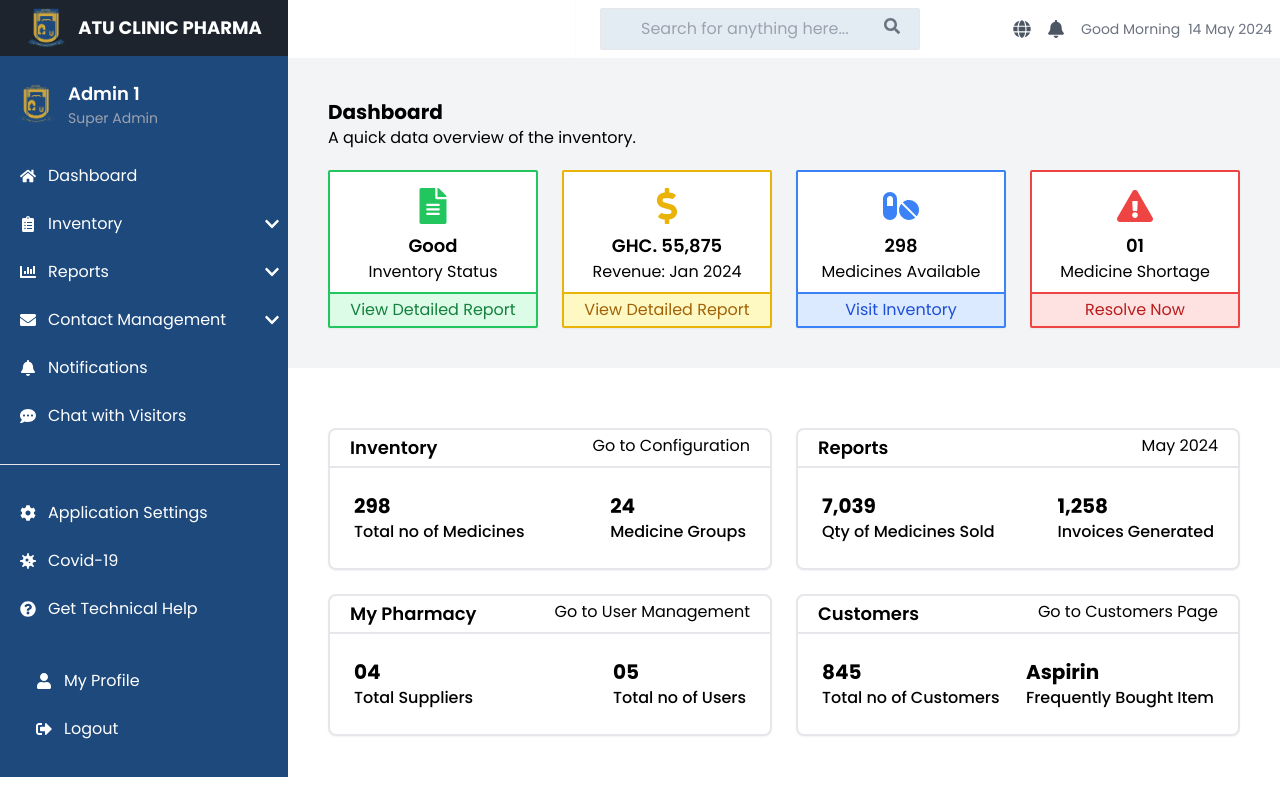
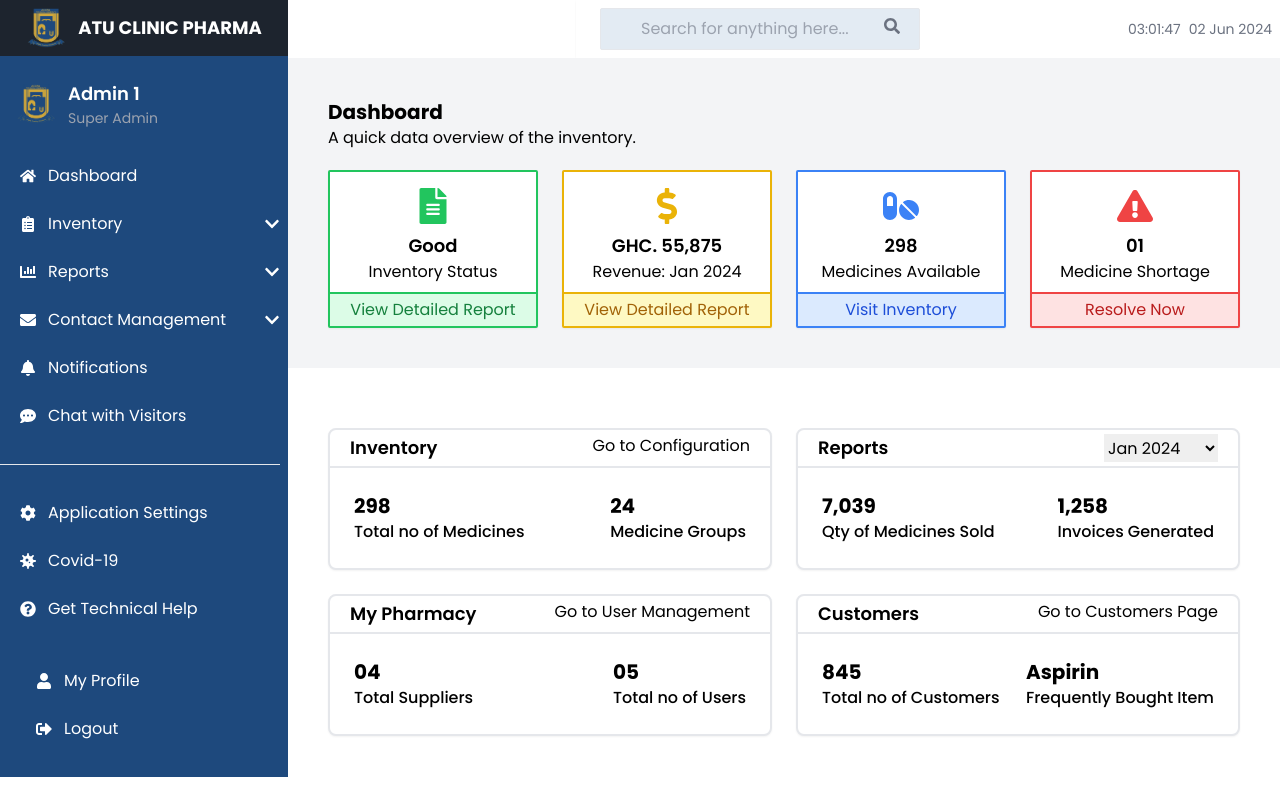
Before and after one commit to McCarthyCharles233/Final-Year-Project_Stock-Management-System, a React (Create React App) app in the folder pharmacy-management-system/: page /admin/dashboard in a window 1280 px wide. Built offline with nearby package versions, Linux system fonts and the light colour scheme.

Commit message:
tweaked the admin dashboard and navbar

```diff
--- a/pharmacy-management-system/package.json
+++ b/pharmacy-management-system/package.json
@@ -6,6 +6,7 @@
     "@testing-library/jest-dom": "^5.17.0",
     "@testing-library/react": "^13.4.0",
     "@testing-library/user-event": "^13.5.0",
+    "date-fns": "^3.6.0",
     "react": "^18.3.1",
     "react-dom": "^18.3.1",
     "react-icons": "^5.2.1",
--- a/pharmacy-management-system/src/Components/Dashboard.js
+++ b/pharmacy-management-system/src/Components/Dashboard.js
@@ -40,7 +40,7 @@ const Dashboard = () => {
             <div className="bg-white shadow-sm rounded-lg flex flex-col border-2">
                 <div className='flex justify-between border-b-2 p-1 px-5'>
                     <h3 className="text-lg font-semibold">Inventory</h3>
-                    <a >Go to Configuration</a>
+                    <a href='#'>Go to Configuration</a>
                 </div>
                 <div className='flex justify-between p-4'>
                     <div className='p-2'>
@@ -56,7 +56,20 @@ const Dashboard = () => {
             <div className="bg-white shadow-sm rounded-lg flex flex-col border-2">
                 <div className='flex justify-between border-b-2 p-1 px-5'>
                     <h3 className="text-lg font-semibold">Reports</h3>
-                    <a className="">May 2024</a>
+                    <select>
+                        <option>Jan 2024</option>
+                        <option>Feb 2024</option>
+                        <option>March 2024</option>
+                        <option>April 2024</option>
+                        <option>May 2024</option>
+                        <option>June 2024</option>
+                        <option>July 2024</option>
+                        <option>Aug 2024</option>
+                        <option>Sep 2024</option>
+                        <option>Oct 2024</option>
+                        <option>Nov 2024</option>
+                        <option>Dec 2024</option>
+                    </select>
                 </div>
                 <div className='flex justify-between p-4'>
                     <div className='p-2'>
@@ -72,7 +85,7 @@ const Dashboard = () => {
             <div className="bg-white shadow-sm rounded-lg flex flex-col border-2">
                 <div className='flex justify-between border-b-2 p-1 px-5'>
                     <h3 className="text-lg font-semibold">My Pharmacy</h3>
-                    <a className="">Go to User Management</a>
+                    <a href='#' className="">Go to User Management</a>
                 </div>
                 <div className='flex justify-between p-4'>
                     <div className='p-2'>
@@ -88,7 +101,7 @@ const Dashboard = () => {
             <div className="bg-white shadow-sm rounded-lg flex flex-col border-2">
                 <div className='flex justify-between border-b-2 p-1 px-5'>
                     <h3 className="text-lg font-semibold">Customers</h3>
-                    <a className="">Go to Customers Page </a>
+                    <a href='#' className="">Go to Customers Page </a>
                 </div>
                 <div className='flex justify-between p-4'>
                     <div className='p-2'>
--- a/pharmacy-management-system/src/Components/Header.js
+++ b/pharmacy-management-system/src/Components/Header.js
@@ -1,8 +1,22 @@
-import React from 'react';
-import { FaSearch, FaGlobe, FaBell } from 'react-icons/fa';
-import logo from './img/logo.png';
+import React, { useEffect } from 'react';
+import { useState } from 'react';
+import { format } from 'date-fns';
+import { FaSearch } from 'react-icons/fa';
 
 const Navbar = () => {
+  const [currentTime, setCurrentTime] = useState(new Date());
+
+  useEffect(() => {
+    const timer = setInterval(() => {
+      setCurrentTime(new Date());
+    }, 1000);
+
+    return () => clearInterval(timer);
+  }, []);
+
+  const formattedDate = format(currentTime, 'dd MMM yyyy');
+  const formattedTime = format(currentTime, 'HH:mm:ss');
+
     return (
         <div className=" shadow-sm flex items-center justify-between p-2 space-x-12 ml-72">
           <div style={{backgroundColor: '#FFFFFF'}} className="flex items-center flex-1 justify-between ml-4">
@@ -14,10 +28,8 @@ const Navbar = () => {
               /><FaSearch className="absolute top-2.5 right-5 text-gray-500" />
             </div>
             <div className="flex items-center">
-              <FaGlobe className="text-gray-600 text-lg mx-4 cursor-pointer" />
-              <FaBell className="text-gray-600 text-lg cursor-pointer" />
-              <span className="text-sm text-gray-500 ml-4">Good Morning</span>
-              <span className="text-sm text-gray-500 ml-2">14 May 2024</span>
+              <span className="text-sm text-gray-500 ml-4">{formattedTime}</span>
+              <span className="text-sm text-gray-500 ml-2">{formattedDate}</span>
             </div>
           </div>
         </div>
```
Also changed, not shown: 1 other file (tests, documents, lock files or other folders).
